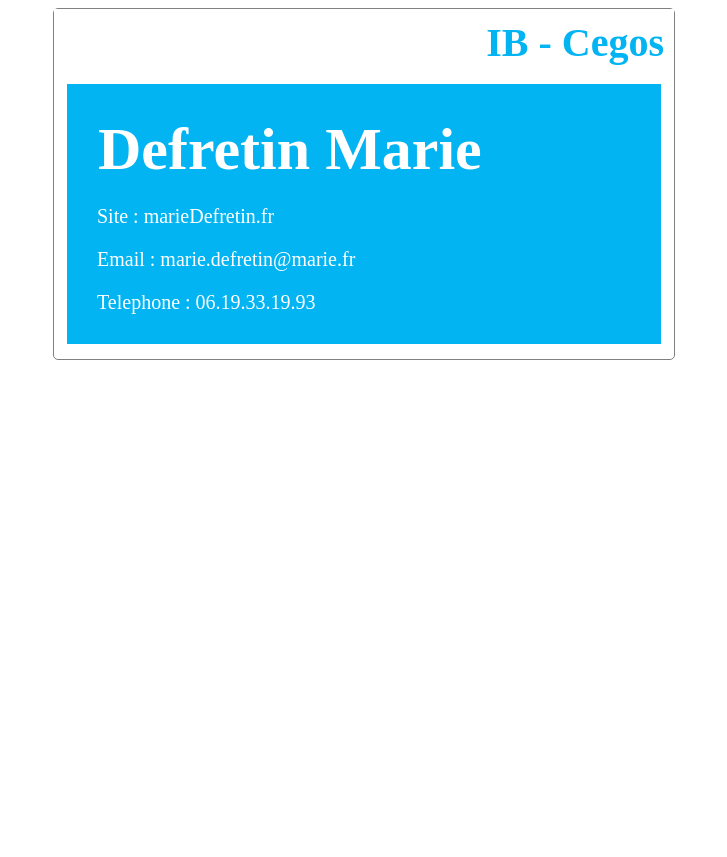
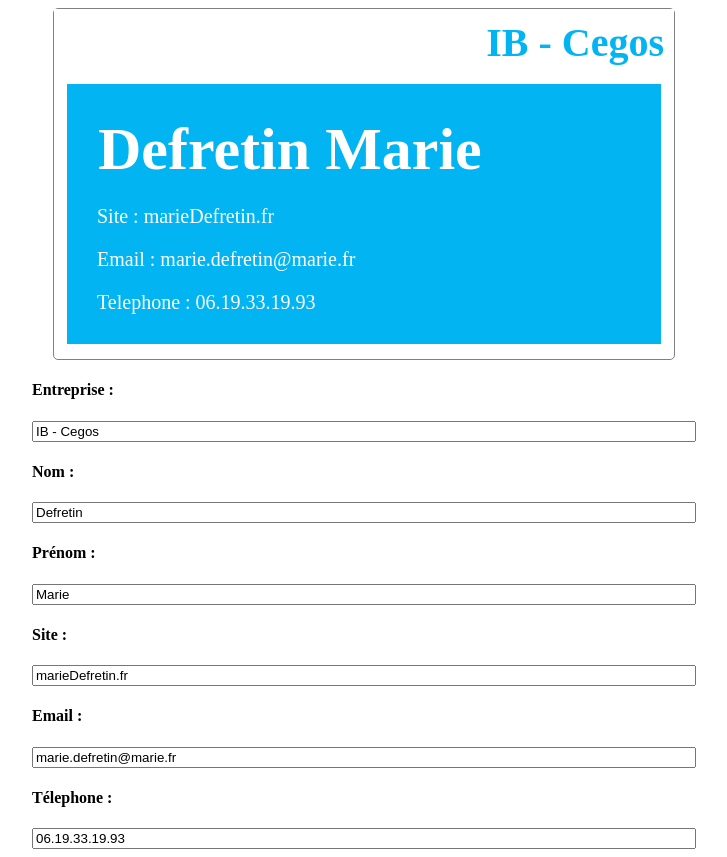
Before and after one commit to marue59/Angular, an Angular app: page / in a window 1280 px wide. Shown: the whole page, without its empty margins (276-1003 px from the left). Before the commit the page ends 800 px from the top, so only its background shows below. Built offline with nearby package versions, Linux system fonts and the light colour scheme.

Commit message:
creation des inputs sur l'ensemble des elements

```diff
--- a/src/app/components/carte-visite/carte-visite.component.html
+++ b/src/app/components/carte-visite/carte-visite.component.html
@@ -13,3 +13,17 @@
     </div>
   </div>
 </div>
+  <div class="forms">
+    <h4>Entreprise : </h4>
+    <input type="text" name="compagny-label" [(ngModel)]="user.company.name">
+    <h4>Nom  : </h4>
+    <input type="text" name="compagny-label" [(ngModel)]="user.name">
+    <h4>Prénom  : </h4>
+    <input type="text" name="compagny-label" [(ngModel)]="user.username">
+    <h4>Site  : </h4>
+    <input type="text" name="compagny-label" [(ngModel)]="user.website">
+    <h4>Email  : </h4>
+    <input type="text" name="compagny-label" [(ngModel)]="user.email">
+    <h4>Télephone  : </h4>
+    <input type="text" name="compagny-label" [(ngModel)]="user.phone">
+  </div>
--- a/src/app/components/carte-visite/carte-visite.component.scss
+++ b/src/app/components/carte-visite/carte-visite.component.scss
@@ -47,3 +47,10 @@
   font-weight: 150;
   font-size: 20px;
 }
+.forms {
+  display: flex;
+  flex-direction: column;
+  justify-content: center;
+  margin-left: 300px;
+  margin-right: 300px;
+}
```
